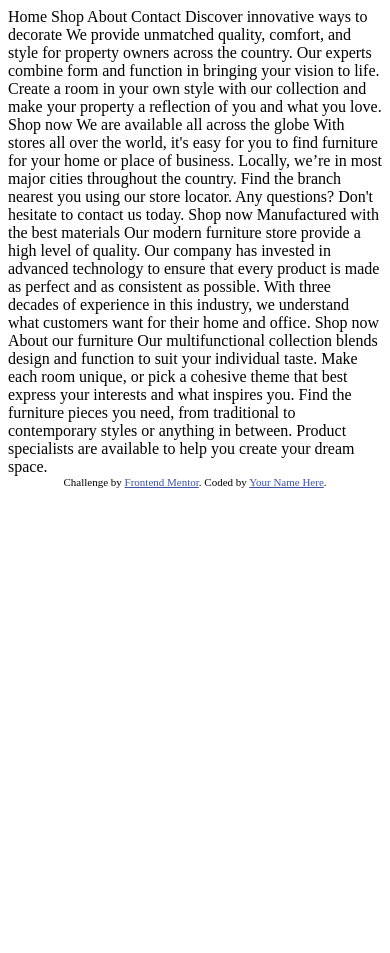
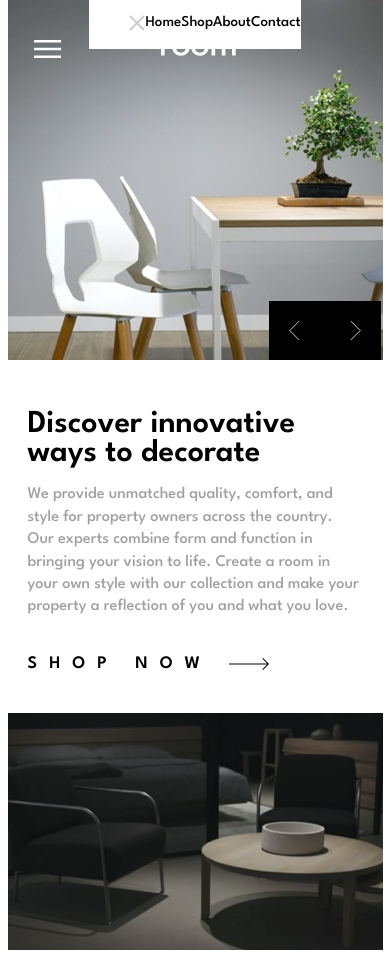
Before and after one commit to bosunabujade/room-homepage, a plain HTML site: page index.html in a window 390 px wide. Shown: the top 953 px of the page. Before the commit the page ends 844 px from the top, so only its background shows below. Drawn offline with Linux system fonts and the light colour scheme.

Commit message:
Added the html tags and the css styles for the mobile version of the site, started the styles for the mobile navigation

```diff
--- a/index.html
+++ b/index.html
@@ -8,52 +8,75 @@
 
   <title>Frontend Mentor | Room homepage</title>
 
-  <!-- Feel free to remove these styles or customise in your own stylesheet 👍 -->
-  <style>
-    .attribution { font-size: 11px; text-align: center; }
-    .attribution a { color: hsl(228, 45%, 44%); }
-  </style>
+  <link rel="preconnect" href="https://fonts.googleapis.com">
+  <link rel="preconnect" href="https://fonts.gstatic.com" crossorigin>
+  <link href="https://fonts.googleapis.com/css2?family=League+Spartan:wght@500;600;700&display=swap" rel="stylesheet">
+
+  <link rel="stylesheet" href="./styles.css">
+  <script src="./script.js" defer></script>
+
 </head>
 <body>
-  Home
-  Shop
-  About
-  Contact
+  <header>
+      <img src="./images/icon-hamburger.svg" alt="hamburger icon" class="hamburger">
+      <nav class="mobile-nav">
+        <ul>
+          <li class="closebtn"><img src="./images/icon-close.svg" alt="x close btn"></li>
+          <li><a href="home">Home</a></li>
+          <li><a href="shop">Shop</a></li>
+          <li><a href="about">About</a></li>
+          <li><a href="contact">Contact</a></li>
+        </ul>
+      </nav>
+      <img src="./images/logo.svg" alt="room logo" class="logo">
+      <div class="buttons">
+        <img src="./images/icon-angle-left.svg" alt="left angle icon" class="left">
+        <img src="./images/icon-angle-right.svg" alt="right angle icon" class="right">
+      </div>
+  </header>
+  <main>
 
-  Discover innovative ways to decorate
+    <section class="slide slide-1">
+      <h2>Discover innovative ways to decorate</h2>
+      <p>We provide unmatched quality, comfort, and style for property owners across the country. Our experts combine form and function in bringing your vision to life. Create a room in your own style with our collection and make your property a reflection of you and what you love.</p>
+      <p class="shop">Shop Now</p>
+      <svg width="40" height="12" xmlns="http://www.w3.org/2000/svg"><path d="M34.05 0l5.481 5.527h.008v.008L40 6l-.461.465v.063l-.062-.001L34.049 12l-.662-.668 4.765-4.805H0v-1h38.206l-4.82-4.86L34.05 0z" fill="#000" fill-rule="nonzero"/></svg>
+    </section>
 
-  We provide unmatched quality, comfort, and style for property owners across the country.
-  Our experts combine form and function in bringing your vision to life. Create a room in your
-  own style with our collection and make your property a reflection of you and what you love.
+    <section class="slide slide-2">
+      <h2>We are available all across the globe</h2>
+      <p>With stores all over the world, it's easy for you to find furniture for your home or place of business.
+        Locally, we’re in most major cities throughout the country. Find the branch nearest you using our
+        store locator. Any questions? Don't hesitate to contact us today.</p>
+      <p class="shop">Shop Now</p>
+      <svg width="40" height="12" xmlns="http://www.w3.org/2000/svg"><path d="M34.05 0l5.481 5.527h.008v.008L40 6l-.461.465v.063l-.062-.001L34.049 12l-.662-.668 4.765-4.805H0v-1h38.206l-4.82-4.86L34.05 0z" fill="#000" fill-rule="nonzero"/></svg>
+    </section>
 
-  Shop now
+    <section class="slide slide-3">
+      <h2>Manufactured with the best materials</h2>
+      <p>Our modern furniture store provide a high level of quality. Our company has invested in advanced technology
+        to ensure that every product is made as perfect and as consistent as possible. With three decades of
+        experience in this industry, we understand what customers want for their home and office.</p>
+      <p class="shop">Shop Now</p>
+      <svg width="40" height="12" xmlns="http://www.w3.org/2000/svg"><path d="M34.05 0l5.481 5.527h.008v.008L40 6l-.461.465v.063l-.062-.001L34.049 12l-.662-.668 4.765-4.805H0v-1h38.206l-4.82-4.86L34.05 0z" fill="#000" fill-rule="nonzero"/></svg>
+    </section>
 
-  We are available all across the globe
+    <section class="about">
+      <img src="./images/image-about-dark.jpg" alt="a dark decorated room">
+      <div>
+        <h3>About our furniture</h3>
+        <p> Our multifunctional collection blends design and function to suit your individual taste.Make each room unique, or pick a cohesive theme that best express your interests and what inspires you. Find the furniture pieces you need, from traditional to contemporary styles or anything in between. Product specialists are available to help you create your dream space.</p>
+      </div>
+      <img src="./images/image-about-light.jpg" alt="a white room with a white chair">
+    </section>
 
-  With stores all over the world, it's easy for you to find furniture for your home or place of business.
-  Locally, we’re in most major cities throughout the country. Find the branch nearest you using our
-  store locator. Any questions? Don't hesitate to contact us today.
+  </main>
+  <footer>
+    <div class="attribution">
+      Challenge by <a href="https://www.frontendmentor.io?ref=challenge" target="_blank">Frontend Mentor</a>.
+      Coded by <a href="#">Bosun Abujade</a>.
+    </div>
+  </footer>
 
-  Shop now
-
-  Manufactured with the best materials
-
-  Our modern furniture store provide a high level of quality. Our company has invested in advanced technology
-  to ensure that every product is made as perfect and as consistent as possible. With three decades of
-  experience in this industry, we understand what customers want for their home and office.
-
-  Shop now
-
-  About our furniture
-
-  Our multifunctional collection blends design and function to suit your individual taste.
-  Make each room unique, or pick a cohesive theme that best express your interests and what
-  inspires you. Find the furniture pieces you need, from traditional to contemporary styles
-  or anything in between. Product specialists are available to help you create your dream space.
-
-  <div class="attribution">
-    Challenge by <a href="https://www.frontendmentor.io?ref=challenge" target="_blank">Frontend Mentor</a>.
-    Coded by <a href="#">Your Name Here</a>.
-  </div>
 </body>
 </html>
--- /dev/null
+++ b/styles.css
@@ -0,0 +1,148 @@
+
+body {
+    font-family: 'League Spartan', sans-serif;
+    font-size: 15px;
+    margin: 0 auto;
+    width: 375px;
+}
+
+
+
+/****   HEADER  *****/
+
+header {
+    align-items: flex-start;
+    background: url(./images/mobile-image-hero-1.jpg);
+    background-size: cover;
+    display: flex;
+    flex-flow: wrap;
+    height: 360px;
+    justify-content: center;
+}
+
+.hamburger {
+    margin-top: 40px;
+    width: 7%;
+}
+
+.mobile-nav {
+    background-color: white;
+    position: absolute;
+}
+
+.mobile-nav ul {
+    display: flex;
+    flex-wrap: wrap;
+}
+
+.mobile-nav ul li {
+    display: block;
+    text-decoration: none;
+}
+
+.mobile-nav ul li a {
+    color: black;
+    text-decoration: none;
+}
+
+.logo {
+    margin-top: 40px;
+    padding: 0 120px 0 100px;
+    width: 20%;
+}
+
+.buttons {
+    align-items: center;
+    background-color: black;
+    display: flex;
+    justify-content: center;
+    position: relative;
+    left: 130px;
+    top: 121px;
+    width: 30%;
+}
+
+.buttons img {
+    width: 10%;
+}
+
+div .left {
+    padding: 20px 25px 20px 10px;
+
+}
+
+div .right {
+    padding: 20px 10px 20px 25px;
+}
+
+
+
+/******    SLIDES    ******/
+
+.slide {
+    align-items: center;
+    display: flex;
+    flex-wrap: wrap;
+    margin: 20px;
+
+}
+
+h2 {
+    font-size: 2rem;
+    font-weight: 600;
+    margin-bottom: 0;
+    margin-top: 30px;
+    width: 100%;
+}
+
+p {
+    color: hsl(0, 0%, 63%);
+    font-size: 1.02rem;
+    line-height: 1.4rem;
+
+}
+
+.shop {
+    color: hsl(0, 0%, 0%);
+    font-size: 1.1rem;
+    font-weight: 600;
+    letter-spacing: 12px;
+    text-transform: uppercase;
+    width: 60%;
+}
+
+.slide-2 {
+    display: none;
+}
+
+.slide-3 {
+    display: none;
+}
+
+/******    SLIDES    ******/
+
+.about div {
+    margin: 40px 20px;
+}
+
+section img {
+    width: 100%;
+}
+
+h3 {
+    font-size: 1rem;
+    letter-spacing: 5px;
+    margin-top: 50px;
+    text-transform: uppercase;
+}
+
+
+/****   FOOTER   *****/
+
+.attribution {
+    font-size: 14px;
+    text-align: center;
+}
+.attribution a {
+    color: hsl(228, 45%, 44%);
+}
```
Also changed, not shown: script.js (added).
